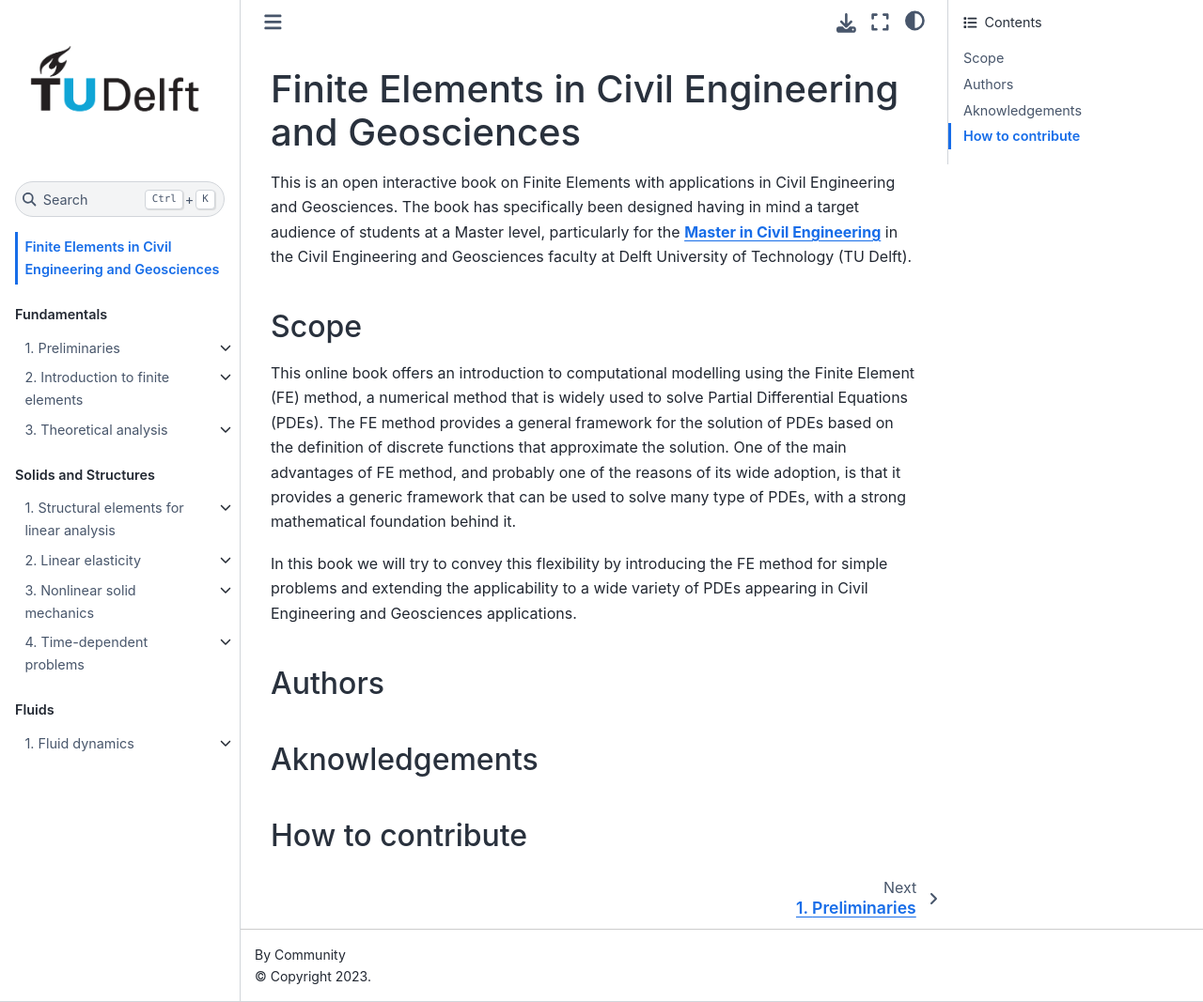
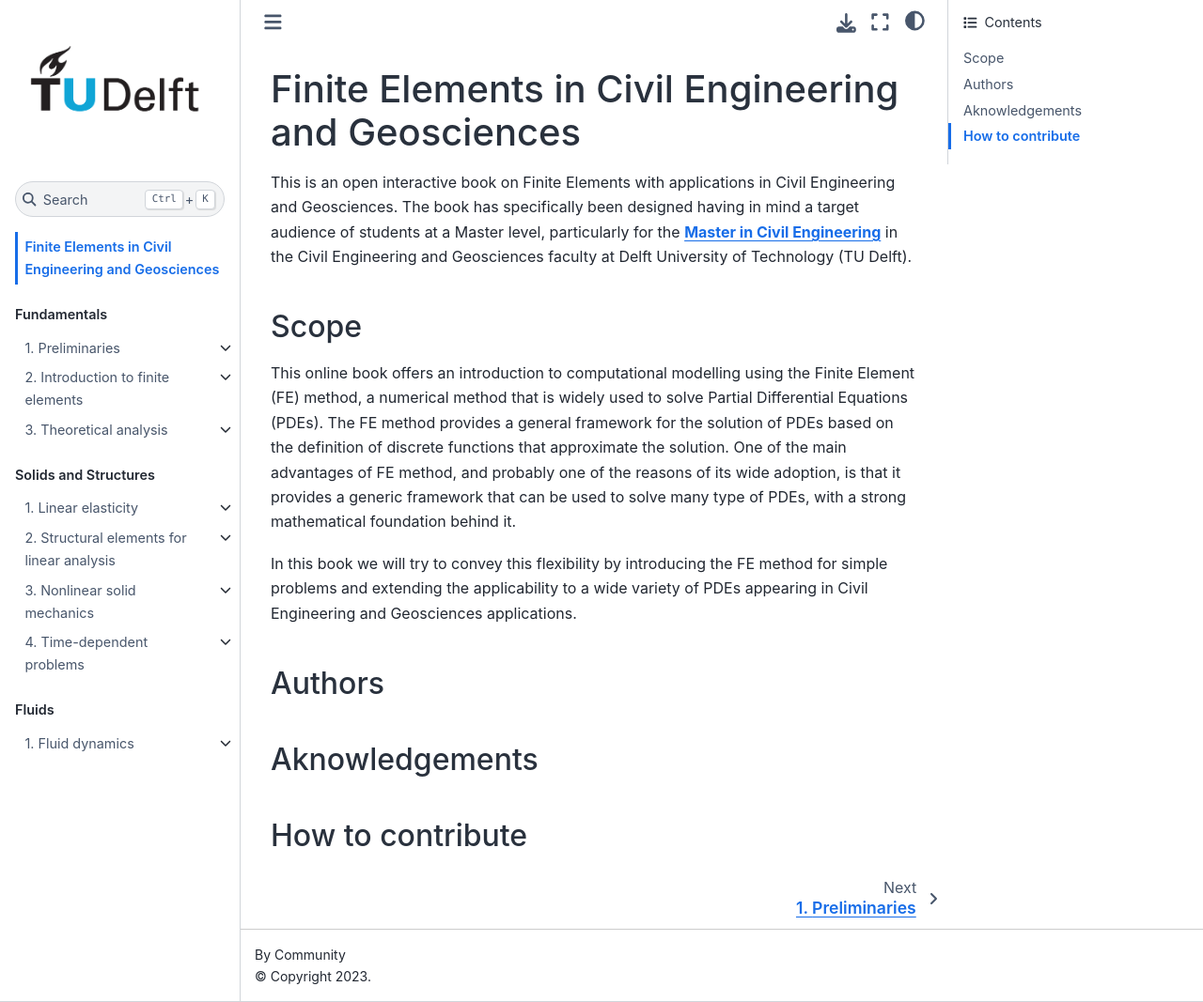
Before and after one commit to TeachBooks/mirror_computational_modelling, a Jupyter Book: the page built from book/intro.md, in a window 1280 px wide and 1067 px high. Shown: the whole window at 94% size. Built offline with Jupyter Book 1.0.4 settings and Sphinx 7.4.7 and the Sphinx Book theme 1.1.4, drawn with Linux system fonts in a browser that asks for light colours; pages that are not in the unit, such as notebooks, are missing from menus; some of the changed lines change nothing that is shown.

Commit message:
updated toc for this part

```diff
--- a/book/_toc.yml
+++ b/book/_toc.yml
@@ -44,6 +44,11 @@
   - caption: Solids and Structures
     numbered: 3
     chapters:
+    - file: continuum_linear/intro
+      sections:
+      - file: continuum_linear/continuum_mechanics
+      - file: continuum_linear/derivation
+
     - file: structural_linear/intro
       sections:
       - file: structural_linear/euler_bernouilli
@@ -54,12 +59,6 @@
         sections:
         - file: structural_linear/Tutorials/Gridap_euler_bernoulli.md
         - file: structural_linear/Tutorials/Gridap_timoshenko.md
-
-    - file: continuum_linear/intro
-      sections:
-      - file: continuum_linear/derivation
-      - file: continuum_linear/3d
-      - file: continuum_linear/2d
 
     - file: solid_nonlinear/intro
       sections:
```
